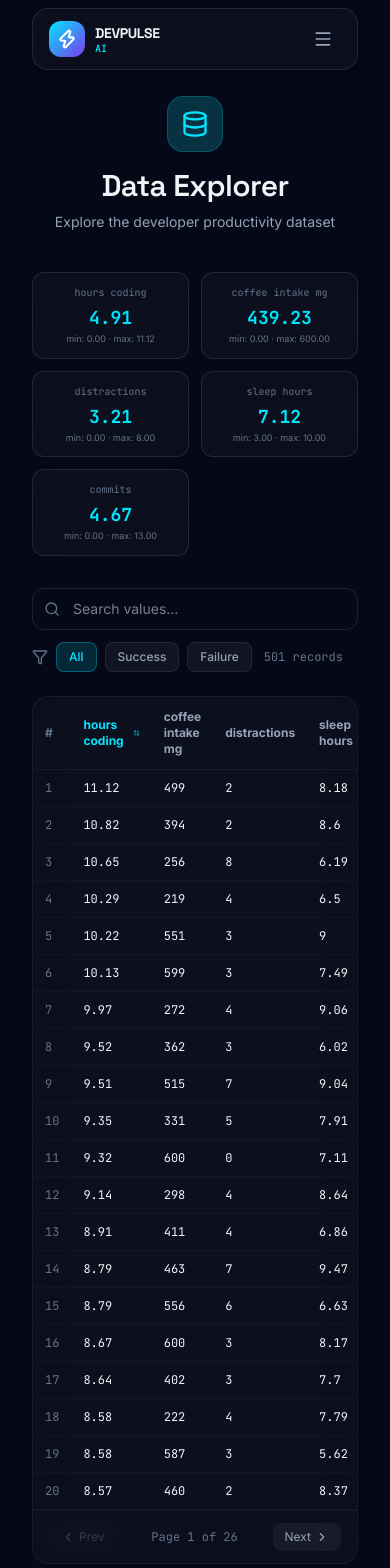
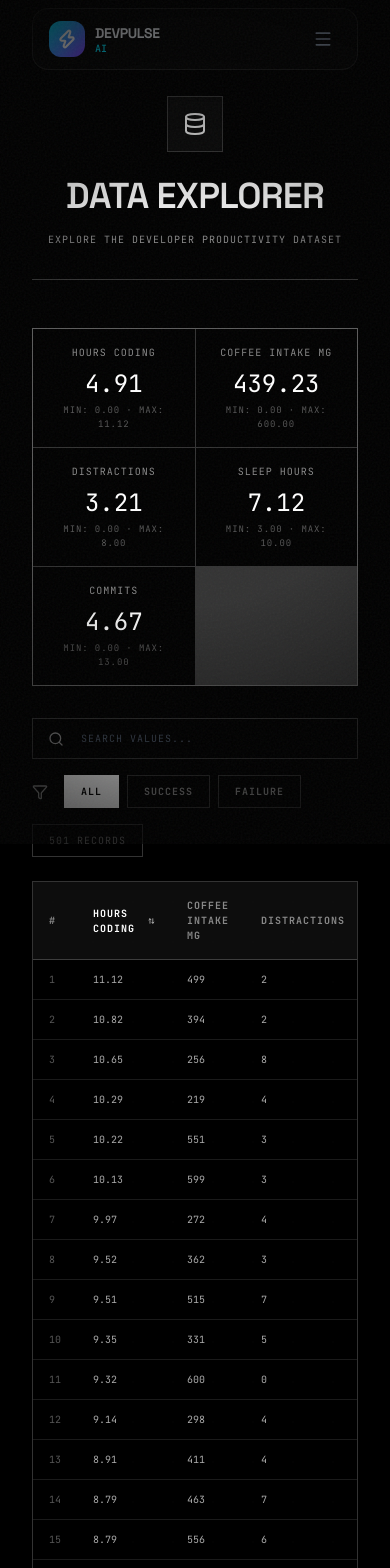
Before and after one commit to COZYkrish/DEVPULSE-AI-CINEMATIC-ML-PRODUCTIVITY-PLATFORM, a React (Vite) app: page /data-explorer in a window 390 px wide. Shown: the top 1568 px of the page. Built offline with nearby package versions, Linux system fonts and the light colour scheme.

Commit message:
upgrading ui

```diff
--- a/src/routes/DataExplorer/DataExplorerPage.tsx
+++ b/src/routes/DataExplorer/DataExplorerPage.tsx
@@ -69,6 +69,7 @@ export default function DataExplorerPage() {
     const stats: Record<string, { mean: string; min: string; max: string; std: string }> = {};
     columns.forEach((col) => {
       const vals = data.map((r) => r[col]).filter((v) => typeof v === 'number') as number[];
+      if (vals.length === 0) return;
       const mean = vals.reduce((a, b) => a + b, 0) / vals.length;
       const min = Math.min(...vals);
       const max = Math.max(...vals);
@@ -76,7 +77,7 @@ export default function DataExplorerPage() {
       stats[col] = { mean: mean.toFixed(2), min: min.toFixed(2), max: max.toFixed(2), std: std.toFixed(2) };
     });
     return stats;
-  }, [data]);
+  }, [data, columns]);
 
   const handleSort = (key: string) => {
     if (sortKey === key) setSortDir(sortDir === 'asc' ? 'desc' : 'asc');
@@ -86,21 +87,24 @@ export default function DataExplorerPage() {
 
   return (
     <PageTransition>
-      <div className="min-h-screen pt-24 pb-32 overflow-hidden">
-        <div className="container">
+      <div className="min-h-screen pt-24 pb-32 overflow-hidden bg-black text-white">
+        <div className="vignette-overlay" />
+        <div className="noise-overlay" />
+        <div className="film-lines" />
+
+        <div className="container relative z-10">
           {/* Header */}
-          <div className="text-center mb-10">
+          <div className="text-center mb-12 border-b border-white/20 pb-8">
             <motion.div initial={{ scale: 0 }} animate={{ scale: 1 }} transition={{ type: 'spring' }}
-              className="inline-flex items-center justify-center w-14 h-14 rounded-2xl mb-4"
-              style={{ background: 'linear-gradient(135deg, rgba(0,229,255,0.2), rgba(34,211,238,0.2))', border: '1px solid rgba(0,229,255,0.2)' }}>
-              <Database className="w-7 h-7" style={{ color: '#00E5FF' }} />
+              className="inline-flex items-center justify-center w-14 h-14 border border-white/20 bg-white/5 mb-6">
+              <Database className="w-6 h-6 text-white" />
             </motion.div>
             <motion.h1 initial={{ opacity: 0, y: 20 }} animate={{ opacity: 1, y: 0 }}
-              className="text-3xl sm:text-4xl font-bold" style={{ fontFamily: 'Space Grotesk, sans-serif', color: '#F1F5F9' }}>
+              className="text-4xl sm:text-5xl font-light uppercase tracking-widest" style={{ fontFamily: 'Space Grotesk, sans-serif' }}>
               Data Explorer
             </motion.h1>
             <motion.p initial={{ opacity: 0 }} animate={{ opacity: 1 }} transition={{ delay: 0.2 }}
-              className="text-sm mt-2" style={{ color: '#94A3B8' }}>
+              className="text-[10px] uppercase tracking-widest mt-4" style={{ color: '#888888', fontFamily: 'JetBrains Mono' }}>
               Explore the developer productivity dataset
             </motion.p>
           </div>
@@ -108,12 +112,12 @@ export default function DataExplorerPage() {
           {/* Stats Row */}
           {stats && (
             <RevealSection className="mb-8">
-              <div className="grid grid-cols-2 sm:grid-cols-3 lg:grid-cols-5 gap-3">
+              <div className="grid grid-cols-2 sm:grid-cols-3 lg:grid-cols-5 gap-px bg-white/20 border border-white/20">
                 {Object.entries(stats).slice(0, 5).map(([key, s]) => (
-                  <div key={key} className="glass rounded-xl p-3 text-center">
-                    <div className="text-[10px] mb-1" style={{ color: '#64748B', fontFamily: 'JetBrains Mono' }}>{key.replace(/_/g, ' ')}</div>
-                    <div className="text-lg font-bold" style={{ fontFamily: 'JetBrains Mono', color: '#00E5FF' }}>{s.mean}</div>
-                    <div className="text-[9px]" style={{ color: '#64748B' }}>min: {s.min} · max: {s.max}</div>
+                  <div key={key} className="bg-black p-4 text-center hover:bg-white/5 transition-colors">
+                    <div className="text-[10px] uppercase tracking-widest mb-2" style={{ color: '#888888', fontFamily: 'JetBrains Mono' }}>{key.replace(/_/g, ' ')}</div>
+                    <div className="text-2xl font-light mb-1" style={{ fontFamily: 'JetBrains Mono', color: '#FFFFFF' }}>{s.mean}</div>
+                    <div className="text-[9px] uppercase tracking-widest" style={{ color: '#555555', fontFamily: 'JetBrains Mono' }}>min: {s.min} · max: {s.max}</div>
                   </div>
                 ))}
               </div>
@@ -122,55 +126,57 @@ export default function DataExplorerPage() {
 
           {/* Controls */}
           <RevealSection className="mb-6">
-            <div className="flex flex-wrap items-center gap-3">
+            <div className="flex flex-wrap items-center gap-4">
               <div className="relative flex-1 min-w-[200px]">
-                <Search className="absolute left-3 top-1/2 -translate-y-1/2 w-4 h-4" style={{ color: '#64748B' }} />
+                <Search className="absolute left-4 top-1/2 -translate-y-1/2 w-4 h-4" style={{ color: '#888888' }} />
                 <input
-                  type="text" placeholder="Search values..." value={search}
+                  type="text" placeholder="SEARCH VALUES..." value={search}
                   onChange={(e) => { setSearch(e.target.value); setPage(0); }}
-                  className="w-full pl-10 pr-4 py-2.5 rounded-xl text-sm bg-transparent outline-none"
-                  style={{ border: '1px solid rgba(255,255,255,0.1)', color: '#F1F5F9', fontFamily: 'Inter' }}
+                  className="w-full pl-12 pr-4 py-3 text-[10px] uppercase tracking-widest bg-black/60 outline-none placeholder-gray-600 transition-colors focus:bg-black"
+                  style={{ border: '1px solid rgba(255,255,255,0.2)', color: '#FFFFFF', fontFamily: 'JetBrains Mono' }}
                 />
               </div>
               <div className="flex items-center gap-2">
-                <Filter className="w-4 h-4" style={{ color: '#64748B' }} />
+                <Filter className="w-4 h-4 mr-2" style={{ color: '#888888' }} />
                 {(['all', '1', '0'] as const).map((f) => (
                   <button key={f} onClick={() => { setFilterSuccess(f); setPage(0); }}
-                    className="px-3 py-1.5 rounded-lg text-xs font-medium transition-all"
+                    className="px-4 py-2 text-[10px] uppercase tracking-widest transition-colors font-bold"
                     style={{
-                      background: filterSuccess === f ? 'rgba(0,229,255,0.15)' : 'rgba(255,255,255,0.05)',
-                      color: filterSuccess === f ? '#00E5FF' : '#94A3B8',
-                      border: `1px solid ${filterSuccess === f ? 'rgba(0,229,255,0.3)' : 'rgba(255,255,255,0.08)'}`,
+                      background: filterSuccess === f ? '#FFFFFF' : 'rgba(0,0,0,0.6)',
+                      color: filterSuccess === f ? '#000000' : '#888888',
+                      border: `1px solid rgba(255,255,255,0.2)`,
+                      fontFamily: 'JetBrains Mono'
                     }}>
                     {f === 'all' ? 'All' : f === '1' ? 'Success' : 'Failure'}
                   </button>
                 ))}
               </div>
-              <span className="text-xs" style={{ color: '#64748B', fontFamily: 'JetBrains Mono' }}>
-                {filtered.length} records
+              <span className="text-[10px] uppercase tracking-widest border border-white/20 bg-black/60 px-4 py-2" style={{ color: '#888888', fontFamily: 'JetBrains Mono' }}>
+                {filtered.length} RECORDS
               </span>
             </div>
           </RevealSection>
 
           {/* Table */}
           <RevealSection>
-            <div className="glass rounded-2xl overflow-hidden" style={{ border: '1px solid rgba(255,255,255,0.05)' }}>
+            <div className="border border-white/20 bg-black/60 overflow-hidden relative">
+              <div className="absolute inset-0 grid-pattern opacity-10 pointer-events-none" />
               {loading ? (
-                <div className="p-12 text-center">
-                  <div className="w-8 h-8 rounded-full border-2 border-transparent animate-spin mx-auto" style={{ borderTopColor: '#00E5FF' }} />
-                  <p className="text-xs mt-3" style={{ color: '#64748B' }}>Loading dataset...</p>
+                <div className="p-12 text-center relative z-10">
+                  <div className="w-8 h-8 border border-white/20 animate-spin mx-auto bg-white/5" />
+                  <p className="text-[10px] uppercase tracking-widest mt-4" style={{ color: '#888888', fontFamily: 'JetBrains Mono' }}>Loading dataset...</p>
                 </div>
               ) : (
-                <div className="overflow-x-auto">
-                  <table className="w-full text-xs">
+                <div className="overflow-x-auto relative z-10">
+                  <table className="w-full text-[10px]">
                     <thead>
-                      <tr style={{ borderBottom: '1px solid rgba(255,255,255,0.05)' }}>
-                        <th className="px-3 py-3 text-left" style={{ color: '#64748B' }}>#</th>
+                      <tr className="bg-white/5" style={{ borderBottom: '1px solid rgba(255,255,255,0.2)' }}>
+                        <th className="px-4 py-4 text-left" style={{ color: '#888888', fontFamily: 'JetBrains Mono' }}>#</th>
                         {columns.map((col) => (
-                          <th key={col} className="px-3 py-3 text-left cursor-pointer hover:text-[#00E5FF] transition-colors"
-                            style={{ color: sortKey === col ? '#00E5FF' : '#94A3B8', fontFamily: 'Inter' }}
+                          <th key={col} className="px-4 py-4 text-left cursor-pointer hover:text-white transition-colors uppercase tracking-widest"
+                            style={{ color: sortKey === col ? '#FFFFFF' : '#888888', fontFamily: 'JetBrains Mono' }}
                             onClick={() => handleSort(col)}>
-                            <span className="flex items-center gap-1">
+                            <span className="flex items-center gap-2">
                               {col.replace(/_/g, ' ')}
                               {sortKey === col && <ArrowUpDown className="w-3 h-3" />}
                             </span>
@@ -180,14 +186,15 @@ export default function DataExplorerPage() {
                     </thead>
                     <tbody>
                       {paged.map((row, i) => (
-                        <tr key={i} className="hover:bg-[rgba(255,255,255,0.03)] transition-colors" style={{ borderBottom: '1px solid rgba(255,255,255,0.03)' }}>
-                          <td className="px-3 py-2.5" style={{ color: '#64748B', fontFamily: 'JetBrains Mono' }}>{page * pageSize + i + 1}</td>
+                        <tr key={i} className="hover:bg-white/5 transition-colors" style={{ borderBottom: '1px solid rgba(255,255,255,0.1)' }}>
+                          <td className="px-4 py-3" style={{ color: '#555555', fontFamily: 'JetBrains Mono' }}>{page * pageSize + i + 1}</td>
                           {columns.map((col) => (
-                            <td key={col} className="px-3 py-2.5" style={{
+                            <td key={col} className="px-4 py-3" style={{
                               fontFamily: 'JetBrains Mono',
-                              color: col === 'task_success' ? (row[col] === 1 ? '#10B981' : '#EF4444') : '#F1F5F9',
+                              color: col === 'task_success' ? (row[col] === 1 ? '#FFFFFF' : '#555555') : '#AAAAAA',
+                              fontWeight: col === 'task_success' ? 'bold' : 'normal'
                             }}>
-                              {col === 'task_success' ? (row[col] === 1 ? '✓' : '✗') : row[col]}
+                              {col === 'task_success' ? (row[col] === 1 ? 'SUCCESS' : 'FAILURE') : row[col]}
                             </td>
                           ))}
                         </tr>
@@ -199,18 +206,18 @@ export default function DataExplorerPage() {
 
               {/* Pagination */}
               {totalPages > 1 && (
-                <div className="flex items-center justify-between px-4 py-3" style={{ borderTop: '1px solid rgba(255,255,255,0.05)' }}>
+                <div className="flex items-center justify-between px-6 py-4 relative z-10" style={{ borderTop: '1px solid rgba(255,255,255,0.2)', background: 'rgba(0,0,0,0.6)' }}>
                   <button onClick={() => setPage(Math.max(0, page - 1))} disabled={page === 0}
-                    className="flex items-center gap-1 px-3 py-1.5 rounded-lg text-xs transition-all disabled:opacity-30"
-                    style={{ color: '#94A3B8', background: 'rgba(255,255,255,0.05)' }}>
+                    className="flex items-center gap-2 px-4 py-2 border border-white/20 text-[10px] uppercase tracking-widest transition-colors hover:bg-white/10 disabled:opacity-30"
+                    style={{ color: '#FFFFFF', fontFamily: 'JetBrains Mono' }}>
                     <ChevronLeft className="w-3.5 h-3.5" /> Prev
                   </button>
-                  <span className="text-xs" style={{ color: '#64748B', fontFamily: 'JetBrains Mono' }}>
+                  <span className="text-[10px] uppercase tracking-widest" style={{ color: '#888888', fontFamily: 'JetBrains Mono' }}>
                     Page {page + 1} of {totalPages}
                   </span>
                   <button onClick={() => setPage(Math.min(totalPages - 1, page + 1))} disabled={page >= totalPages - 1}
-                    className="flex items-center gap-1 px-3 py-1.5 rounded-lg text-xs transition-all disabled:opacity-30"
-                    style={{ color: '#94A3B8', background: 'rgba(255,255,255,0.05)' }}>
+                    className="flex items-center gap-2 px-4 py-2 border border-white/20 text-[10px] uppercase tracking-widest transition-colors hover:bg-white/10 disabled:opacity-30"
+                    style={{ color: '#FFFFFF', fontFamily: 'JetBrains Mono' }}>
                     Next <ChevronRight className="w-3.5 h-3.5" />
                   </button>
                 </div>
```
Also changed, not shown: src/routes/PredictionHistory/PredictionHistoryPage.tsx (+83 -60 lines).
